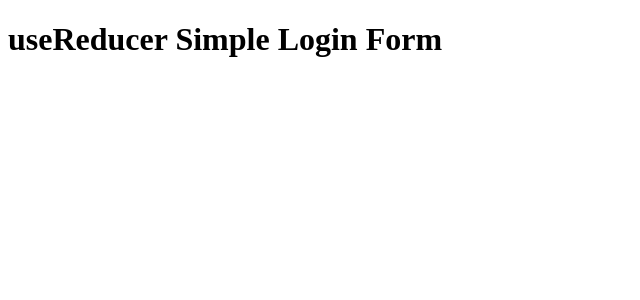
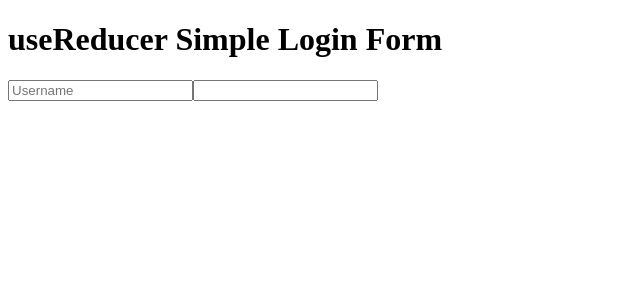
Before and after one commit to G3RGES/useReducer-simple-login-form, a React (Create React App) app: page / in a window 1280 px wide. Shown: the top 300 px of the page, without its empty margins (0-640 px from the left). Built offline with nearby package versions, Linux system fonts and the light colour scheme.

Commit message:
Update App.js

```diff
--- a/src/App.js
+++ b/src/App.js
@@ -1,8 +1,26 @@
+import { useState } from "react";
+
 function App() {
+  const [username, setUsername] = useState("");
+
   return (
-    <div className="App">
-      <h1 className="">useReducer Simple Login Form</h1>
-    </div>
+    <>
+      <h1 className="text-center font-semibold text-3xl mt-2 py-4">
+        useReducer Simple Login Form
+      </h1>
+
+      <form className="">
+        <input
+          className=""
+          type="text"
+          autoComplete="username"
+          placeholder="Username"
+          value={username}
+          onChange={(e) => setUsername(e.target.value)}
+        />
+        <input type="text" />
+      </form>
+    </>
   );
 }
 
```
